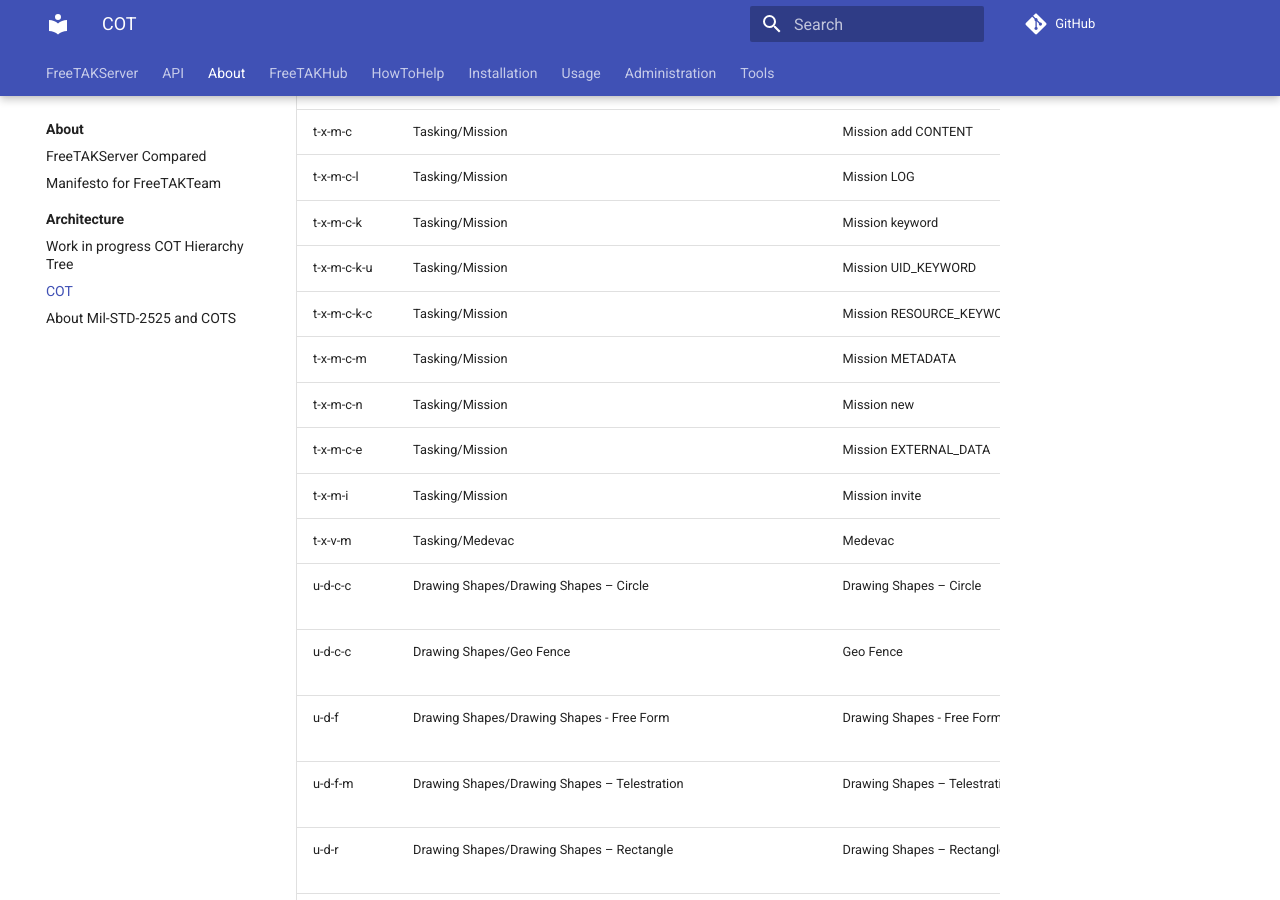
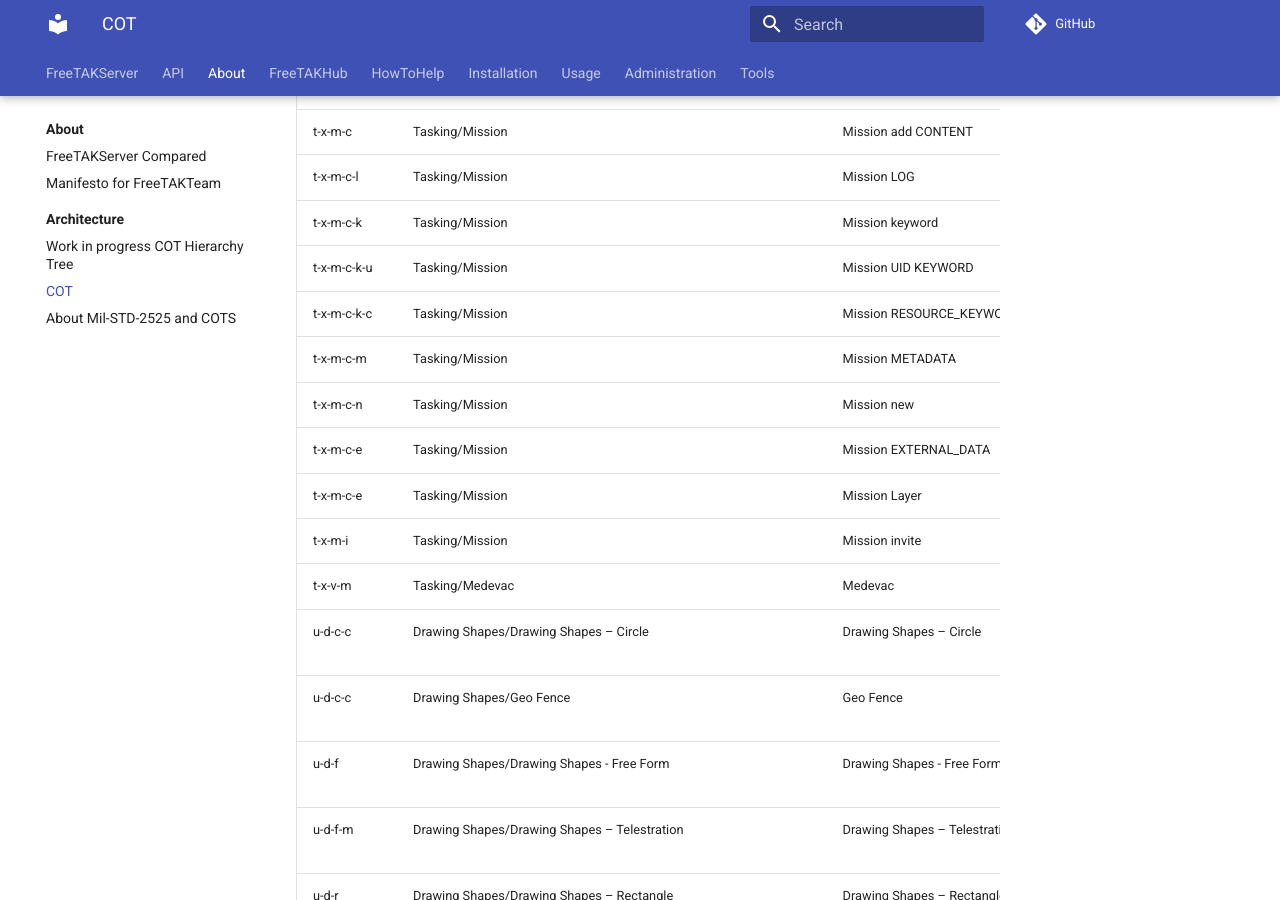
Before and after one commit to FreeTAKTeam/FreeTAKServer-User-Docs, an MkDocs documentation site: the page built from docs/docs/About/architecture/COTTable.md, in a window 1280 px wide and 900 px high, scrolled down 141428 px. Built offline with MkDocs 1.6.1 and Material for MkDocs 9.7.7, drawn with Linux system fonts in a browser that asks for light colours; comment, search, counter and statistics services are not loaded; the version menu is left out.

Commit message:
Update COTTable.md

```diff
--- a/docs/docs/About/architecture/COTTable.md
+++ b/docs/docs/About/architecture/COTTable.md
@@ -2350,11 +2350,12 @@ The following table combines Center On Target information found in COTTYpes.XML,
  t-x-m-c | Tasking/Mission | Mission add CONTENT |  | 23431 |  | Tasking |  |
  t-x-m-c-l | Tasking/Mission | Mission LOG |  | 234310 |  | Tasking |  |
  t-x-m-c-k | Tasking/Mission | Mission keyword |  | 234311 |  | Tasking |  |
- t-x-m-c-k-u | Tasking/Mission | Mission UID_KEYWORD |  | 234312 |  | Tasking |  |
+ t-x-m-c-k-u | Tasking/Mission | Mission UID KEYWORD |  | 234312 |  | Tasking |  |
  t-x-m-c-k-c | Tasking/Mission | Mission RESOURCE_KEYWORD |  | 234313 |  | Tasking |  |
  t-x-m-c-m | Tasking/Mission | Mission METADATA |  | 234314 |  | Tasking |  |
   t-x-m-c-n | Tasking/Mission | Mission new  |  | 234315 |  | Tasking |  |
   t-x-m-c-e | Tasking/Mission | Mission EXTERNAL_DATA |  | 234316 |  | Tasking |  |
+  t-x-m-c-e | Tasking/Mission | Mission Layer         |  | 2343161 |  | Tasking |  |
   t-x-m-i | Tasking/Mission | Mission invite |  | 2343161 |  | Tasking |  |
  t-x-v-m | Tasking/Medevac | Medevac |  | 2343 |  | Tasking |  |
  u-d-c-c | Drawing Shapes/Drawing Shapes – Circle | Drawing Shapes – Circle |  | 2344 |  | Drawing Shapes |  |
```
